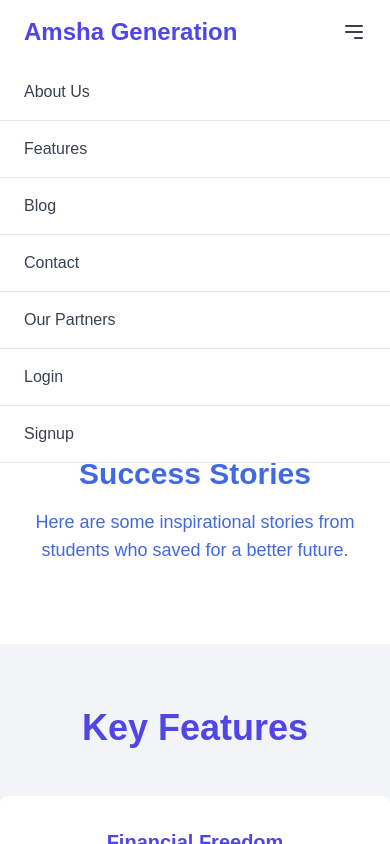
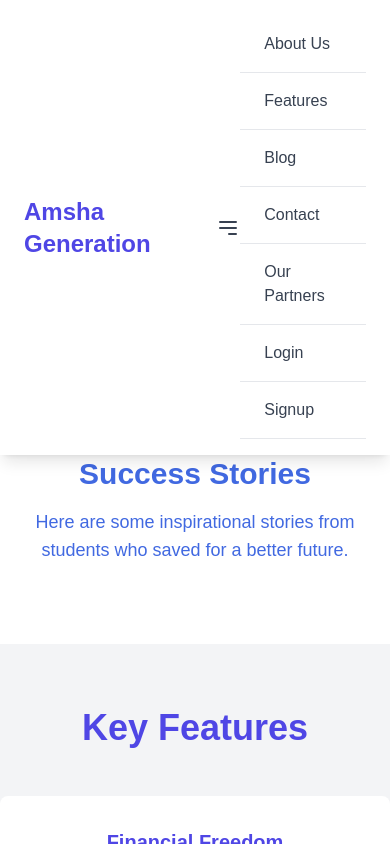
Before and after one commit to etyanglinus/amsha_generation, a Next.js app: page / in a window 390 px wide. Both pictures are taken after a click on the button 354 px from the left and 32 px from the top of the page. Shown: the top 844 px of the page. Built offline with nearby package versions, Linux system fonts and the light colour scheme; grey boxes are pictures that could not be loaded.

Commit message:
Update Navbar.js

```diff
--- a/src/components/Navbar.js
+++ b/src/components/Navbar.js
@@ -15,8 +15,8 @@ const Navbar = () => {
       <div className="container mx-auto flex justify-between items-center py-4 px-6">
         <h2 className="font-extrabold text-2xl text-indigo-600">Amsha Generation</h2>
 
-        {/* Desktop Links */}
-        <ul className="hidden md:flex space-x-6 items-center">
+        {/* Desktop Links (visible only on medium and larger screens) */}
+        <ul className={`hidden md:flex space-x-6 items-center`}>
           <li>
             <Link href="/about" className="hover:text-indigo-600 text-gray-700 transition duration-300">
               About Us
@@ -43,14 +43,18 @@ const Navbar = () => {
             </Link>
           </li>
           <li>
-            <Link href="/login" className="hover:text-indigo-600 text-gray-700 transition duration-300">Login</Link>
+            <Link href="/login" className="hover:text-indigo-600 text-gray-700 transition duration-300">
+              Login
+            </Link>
           </li>
           <li>
-            <Link href="/signup" className="hover:text-indigo-600 text-gray-700 transition duration-300">Signup</Link>
+            <Link href="/signup" className="hover:text-indigo-600 text-gray-700 transition duration-300">
+              Signup
+            </Link>
           </li>
         </ul>
 
-        {/* Mobile Menu Button */}
+        {/* Mobile Menu Button (visible on small screens) */}
         <button onClick={toggleMobileMenu} className="md:hidden text-gray-700 hover:text-indigo-600">
           <svg
             xmlns="http://www.w3.org/2000/svg"
@@ -67,10 +71,9 @@ const Navbar = () => {
             />
           </svg>
         </button>
-      </div>
 
-      {/* Mobile Links */}
-      <ul className={`absolute left-0 top-16 w-full bg-white md:hidden ${isMobileMenuOpen ? 'block' : 'hidden'} transition duration-300 ease-in-out`}>
+        {/* Mobile Links (hidden on large screens, shown when menu is open on small screens) */}
+        <ul className={`md:hidden ${isMobileMenuOpen ? 'block' : 'hidden'} transition duration-300 ease-in-out`}>
           <li className="border-b border-gray-200">
             <Link href="/about" className="block py-4 px-6 text-gray-700 hover:text-indigo-600 transition duration-300">
               About Us
@@ -107,6 +110,7 @@ const Navbar = () => {
             </Link>
           </li>
         </ul>
+      </div>
     </nav>
   );
 };
```
Lines whose indentation alone changed are shown as unchanged.
